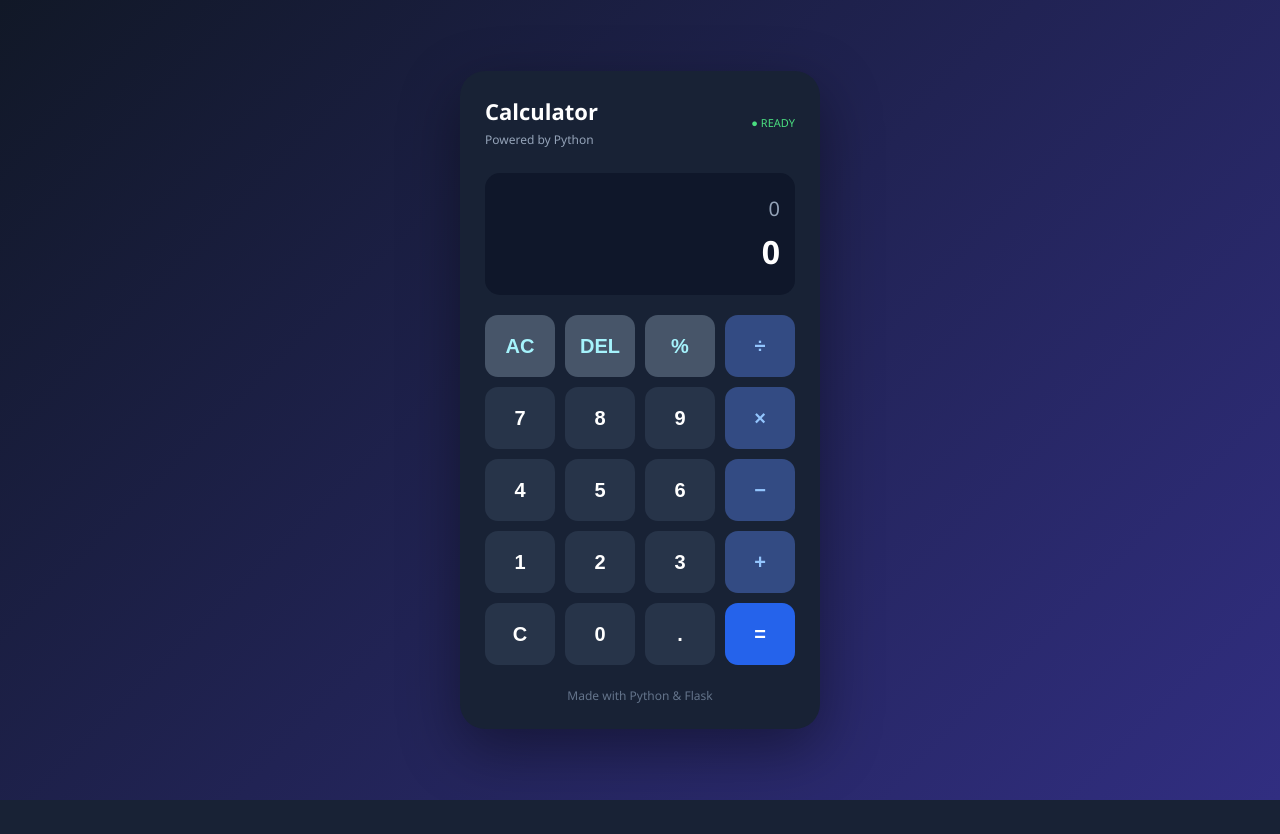
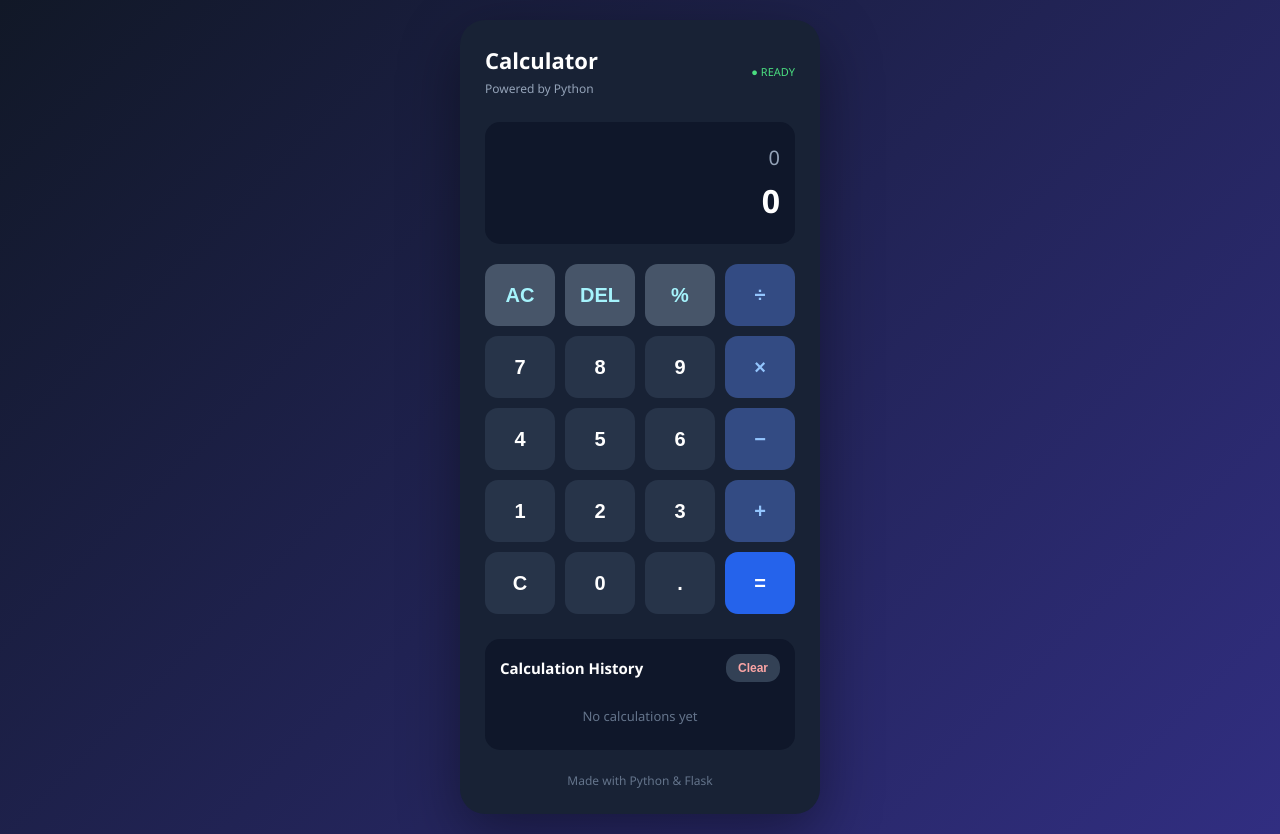
Before and after one commit to sriramjetti47/python-calculator-project, a Flask app: page / in a window 1280 px wide. Before the commit the page ends 800 px from the top, so only its background shows below. Run offline with Flask 3, Linux system fonts and the light colour scheme.

Commit message:
Add calculation history - Version 2.1

```diff
--- a/static/style.css
+++ b/static/style.css
@@ -132,3 +132,52 @@ button:active {
         height: 56px;
     }
 }
+/* Calculation History */
+
+.history {
+    margin-top: 25px;
+    padding: 15px;
+    background: #0f172a;
+    border-radius: 15px;
+}
+
+.history-header {
+    display: flex;
+    justify-content: space-between;
+    align-items: center;
+    margin-bottom: 15px;
+}
+
+.history-header h3 {
+    color: white;
+    font-size: 15px;
+}
+
+.clear-history {
+    height: auto;
+    padding: 7px 12px;
+    font-size: 12px;
+    background: #334155;
+    color: #fca5a5;
+}
+
+.history-item {
+    display: flex;
+    justify-content: space-between;
+    gap: 10px;
+    padding: 10px 0;
+    border-bottom: 1px solid #273449;
+    color: #94a3b8;
+    font-size: 13px;
+}
+
+.history-item strong {
+    color: #4ade80;
+}
+
+.empty-history {
+    color: #64748b;
+    font-size: 13px;
+    text-align: center;
+    padding: 10px;
+}
--- a/templates/index.html
+++ b/templates/index.html
@@ -52,12 +52,30 @@
         <button class="equal" data-action="calculate">=</button>
     </div>
 
-    <p class="footer">Made with Python & Flask</p>
+    <!-- Calculation History -->
+<div class="history">
+
+    <div class="history-header">
+        <h3>Calculation History</h3>
+
+        <button class="clear-history" onclick="clearHistory()">
+            Clear
+        </button>
+    </div>
+
+    <div id="history-list">
+        <p class="empty-history">No calculations yet</p>
+    </div>
+
+</div>
+
+<p class="footer">Made with Python & Flask</p>
 
 </div>
 
 <script>
     let expression = "";
+    let calculationHistory = [];
 
     const expressionDisplay = document.getElementById("expression");
     const resultDisplay = document.getElementById("result");
@@ -85,6 +103,16 @@
             }
 
             const answer = data.result;
+            calculationHistory.unshift({
+    expression: expression,
+    result: answer
+});
+
+// Keep only the latest 8 calculations
+calculationHistory = calculationHistory.slice(0, 8);
+
+// Update history on screen
+displayHistory();
             resultDisplay.textContent =
                 Number(answer.toPrecision(12)).toString();
 
@@ -133,6 +161,33 @@
             updateDisplay();
         });
     });
+    // Display calculation history
+function displayHistory() {
+
+    const historyList = document.getElementById("history-list");
+
+    if (calculationHistory.length === 0) {
+        historyList.innerHTML =
+            '<p class="empty-history">No calculations yet</p>';
+        return;
+    }
+
+    historyList.innerHTML = calculationHistory.map(item => `
+        <div class="history-item">
+            <span>${item.expression} =</span>
+            <strong>${item.result}</strong>
+        </div>
+    `).join("");
+}
+
+
+// Clear calculation history
+function clearHistory() {
+
+    calculationHistory = [];
+
+    displayHistory();
+}
 
     // Keyboard support
     document.addEventListener("keydown", event => {
```
